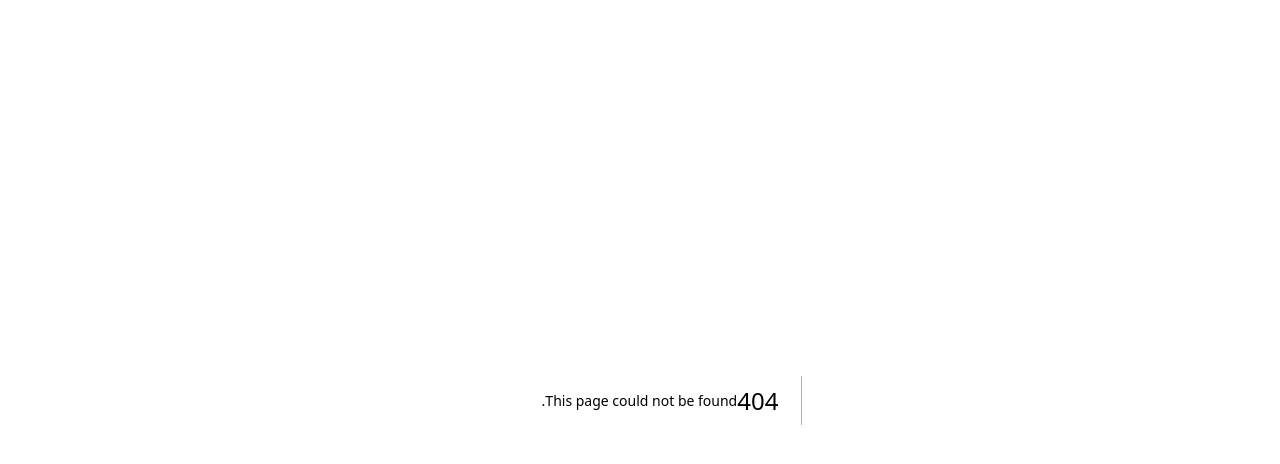
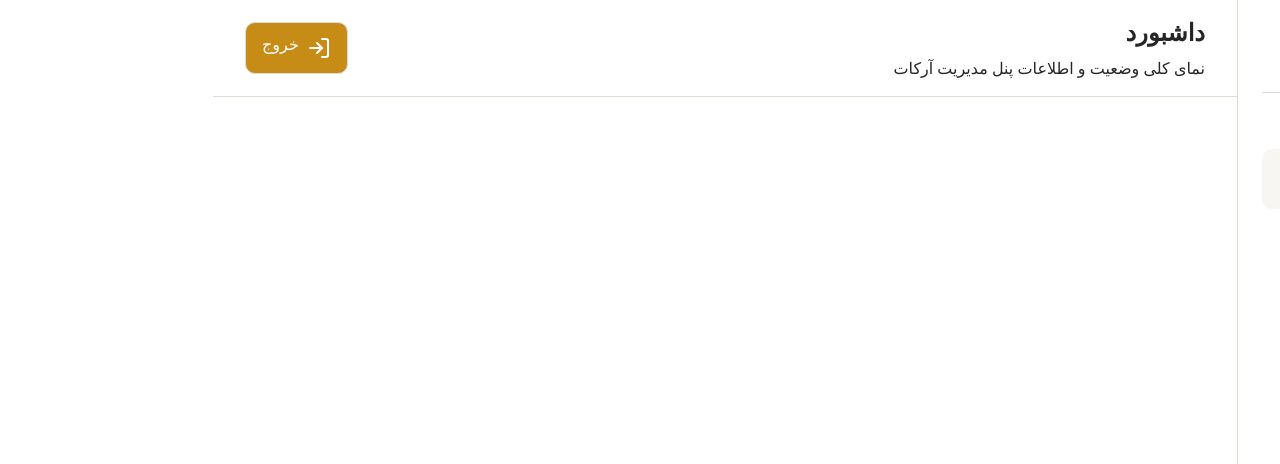
Before and after one commit to amirhoprogrammer/admin-panel, a Next.js app: page /dashboard in a window 1280 px wide. Before the commit this address had no page. Shown: the top 464 px of the page. Built offline with nearby package versions, Linux system fonts and the light colour scheme.

Commit message:
add slug for add link in address

```diff
--- /dev/null
+++ b/src/app/(dashbord)/[slug]/page.tsx
@@ -0,0 +1,20 @@
+import { notFound } from "next/navigation";
+import DashbordMain from "@/components/Dashbord/DashbordMain";
+import { Dashbordlayouts } from "@/data/dashbord";
+
+export function generateStaticParams() {
+  return Dashbordlayouts.map((item) => ({ slug: item.slug }));
+}
+
+export default async function DashbordPage({
+  params,
+}: {
+  params: Promise<{ slug: string }>;
+}) {
+  const { slug } = await params;
+
+  const exists = Dashbordlayouts.some((item) => item.slug === slug);
+  if (!exists) notFound();
+
+  return <DashbordMain activeSlug={slug} />;
+}
--- a/src/app/(dashbord)/page.tsx
+++ /dev/null
@@ -1,13 +0,0 @@
-import DashbordMain from "@/components/Dashbord/DashbordMain";
-import DashbordSidebar from "@/components/Dashbord/DashbordSidebar";
-import React from "react";
-
-export default function Dashbord() {
-  return (
-    <main className="flex">
-      <section className="w-full">
-        <DashbordMain />
-      </section>
-    </main>
-  );
-}
--- a/src/app/page.tsx
+++ b/src/app/page.tsx
@@ -1,14 +1,5 @@
 import { redirect } from "next/navigation";
-import Dashbord from "./(dashbord)/page";
 
 export default function Home() {
-  //redirect("/login");
-  //<>
-  //  <Dashbord />
-  //</>
-  return (
-    <>
-      <Dashbord />
-    </>
-  );
+  redirect("/dashboard");
 }
--- a/src/components/Dashbord/DashbordBody.tsx
+++ b/src/components/Dashbord/DashbordBody.tsx
@@ -1,11 +1,10 @@
-import React from "react";
 import DashbordHeader from "./DashbordHeader";
 import { DashbordBodyItems } from "@/data/dashbord";
 
-export default function DashbordBody({ activeId }: { activeId: number }) {
-  const current = DashbordBodyItems.find((item) => item.id === activeId);
+export default function DashbordBody({ activeSlug }: { activeSlug: string }) {
+  const current = DashbordBodyItems.find((item) => item.slug === activeSlug);
+  if (!current) return null;
 
-  if (!current) return null;
   return (
     <div className="w-full">
       <DashbordHeader items={current} />
--- a/src/components/Dashbord/DashbordHeader.tsx
+++ b/src/components/Dashbord/DashbordHeader.tsx
@@ -1,7 +1,7 @@
 import { LogIn } from "lucide-react";
 import React from "react";
 interface HeaderItems {
-  id: number;
+  slug: string;
   title: string;
   description: string;
 }
--- a/src/components/Dashbord/DashbordLayout.tsx
+++ b/src/components/Dashbord/DashbordLayout.tsx
@@ -1,8 +1,7 @@
-"use client";
 import type { LucideIcon } from "lucide-react";
-import { useState } from "react";
+import Link from "next/link";
 interface layoutItems {
-  id: number;
+  slug: string;
   layoutTitle: string;
   layoutIcon: LucideIcon;
   layoutText: string;
@@ -10,17 +9,16 @@ interface layoutItems {
 interface Props {
   items: layoutItems;
   isActive: boolean;
-  onSelect: (id: number) => void;
 }
 
-export default function DashbordLayout({ items, isActive, onSelect }: Props) {
+export default function DashbordLayout({ items, isActive }: Props) {
   const Icon = items.layoutIcon;
   return (
     <div className="my-3 flex flex-col gap-2">
       <p className="text-sm font-normal px-2 text-muted-foreground">
         {items.layoutTitle}
       </p>
-      <button
+      {/*<button
         className="group flex items-center gap-4 rounded-lg bg-background p-4 hover:bg-secondary-bg cursor-pointer"
         onClick={() => onSelect(items.id)}
       >
@@ -28,7 +26,28 @@ export default function DashbordLayout({ items, isActive, onSelect }: Props) {
         <p className="font-normal text-muted-foreground group-hover:font-semibold group-hover:text-foreground pb-1">
           {items.layoutText}
         </p>
-      </button>
+      </button>*/}
+      <Link
+        href={`/${items.slug}`}
+        className={`group flex w-full items-center gap-4 rounded-lg p-4 hover:bg-secondary-bg ${
+          isActive ? "bg-secondary-bg" : "bg-background"
+        }`}
+      >
+        <Icon
+          className={`size-4 shrink-0 group-hover:text-custom-primary ${
+            isActive ? "text-custom-primary" : "text-muted-foreground"
+          }`}
+        />
+        <p
+          className={`pb-1 group-hover:text-foreground ${
+            isActive
+              ? "font-semibold text-foreground"
+              : "font-normal text-muted-foreground"
+          }`}
+        >
+          {items.layoutText}
+        </p>
+      </Link>
     </div>
   );
 }
--- a/src/components/Dashbord/DashbordMain.tsx
+++ b/src/components/Dashbord/DashbordMain.tsx
@@ -1,17 +1,14 @@
-"use client";
-import { useState } from "react";
 import DashbordBody from "./DashbordBody";
 import DashbordSidebar from "./DashbordSidebar";
 
-export default function DashbordMain() {
-  const [activeId, setActiveId] = useState(0);
+export default function DashbordMain({ activeSlug }: { activeSlug: string }) {
   return (
     <section className="flex flex-col w-full h-screen lg:flex-row">
-      <div className="w-full lg:w-[20%] h-full">
-        <DashbordSidebar activeId={activeId} onSelect={setActiveId} />
+      <div className="flex w-full lg:w-[20%]">
+        <DashbordSidebar activeSlug={activeSlug} />
       </div>
       <div className="w-full lg:w-[80%]">
-        <DashbordBody activeId={activeId} />
+        <DashbordBody activeSlug={activeSlug} />
       </div>
     </section>
   );
--- a/src/components/Dashbord/DashbordSidebar.tsx
+++ b/src/components/Dashbord/DashbordSidebar.tsx
@@ -1,12 +1,12 @@
 import { Dashbordlayouts } from "@/data/dashbord";
 import DashbordLayout from "./DashbordLayout";
 
-interface SidebarProps {
-  activeId: number;
-  onSelect: (id: number) => void;
-}
+//interface SidebarProps {
+//  activeId: number;
+//  onSelect: (id: number) => void;
+//}
 
-export default function DashbordSidebar({ activeId, onSelect }: SidebarProps) {
+export default function DashbordSidebar({ activeSlug }: { activeSlug: string }) {
   return (
     <div className="w90 h-full w-full border-border border-l">
       <div className="border-b border-border p-4 flex flex-col gap-2">
@@ -17,12 +17,7 @@ export default function DashbordSidebar({ activeId, onSelect }: SidebarProps) {
       </div>
       <div className="py-2"></div>
       {Dashbordlayouts.map((lay, id) => (
-        <DashbordLayout
-          items={lay}
-          key={id}
-          isActive={lay.id === activeId}
-          onSelect={onSelect}
-        />
+        <DashbordLayout items={lay} isActive={lay.slug === activeSlug} key={id} />
       ))}
     </div>
   );
--- a/src/data/dashbord.ts
+++ b/src/data/dashbord.ts
@@ -2,13 +2,13 @@ import { LayoutDashboard, Mail } from "lucide-react";
 
 export const Dashbordlayouts = [
   {
-    id: 0,
+    slug: "dashboard",
     layoutTitle: "نمای کلی",
     layoutIcon: LayoutDashboard,
     layoutText: "داشبورد",
   },
   {
-    id: 1,
+    slug: "messages",
     layoutTitle: "درخواست ها",
     layoutIcon: Mail,
     layoutText: "پیام های دریافتی",
@@ -16,13 +16,13 @@ export const Dashbordlayouts = [
 ];
 export const DashbordBodyItems = [
   {
-    id: 0,
+    slug: "dashboard",
     title: "داشبورد",
     description: "نمای کلی وضعیت و اطلاعات پنل مدیریت آرکات",
   },
   {
-    id: 1,
+    slug: "messages",
     title: "پیام های دریافتی",
-    description: "در یافت پیام هایی از طرف مدیریت و کارمندان",
+    description: "دریافت پیام هایی از طرف مدیریت و کارمندان",
   },
 ];
```
